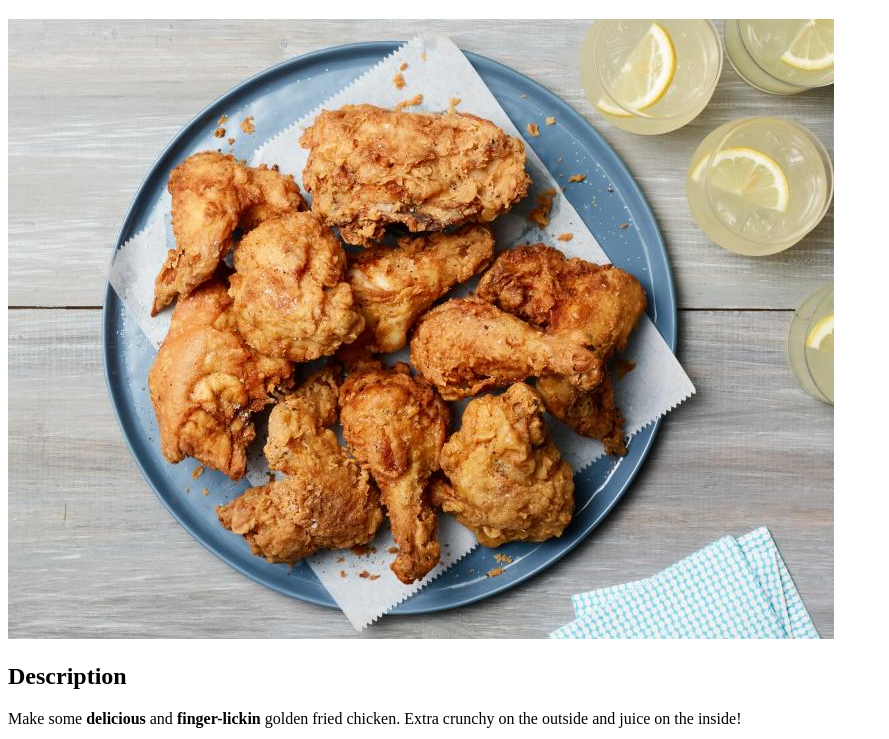
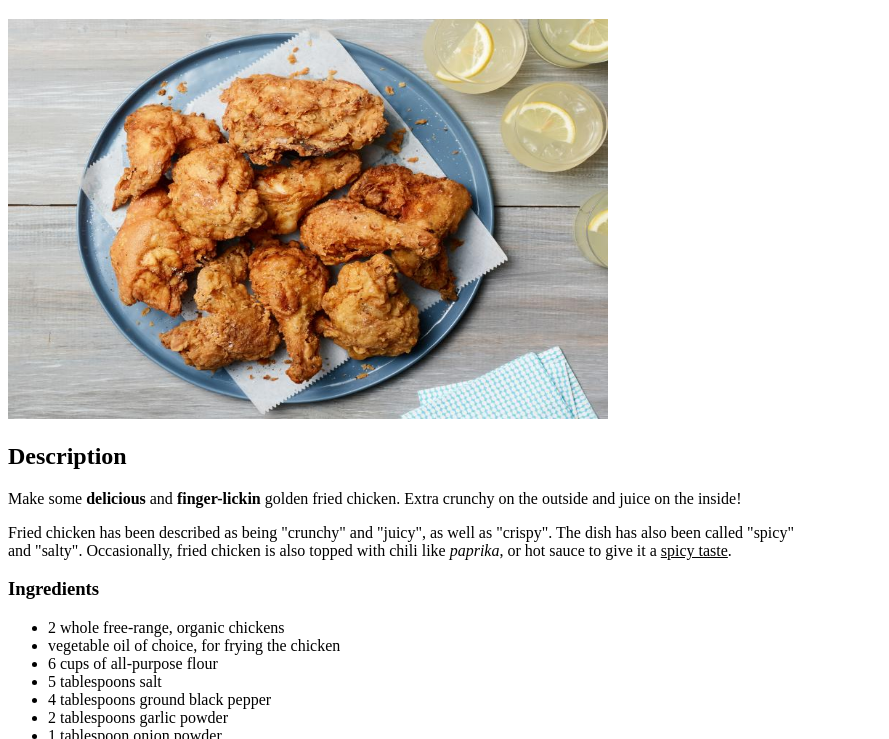
Before and after one commit to mohamedabdalla2/odin-recipes, a plain HTML site: page recipes/fried-chicken.html in a window 1280 px wide. Shown: the part 61-800 px from the top of the page, without its empty margins (0-889 px from the left). Drawn offline with Linux system fonts and the light colour scheme.

Commit message:
Rescale fried chicken image

```diff
--- a/recipes/fried-chicken.html
+++ b/recipes/fried-chicken.html
@@ -6,7 +6,7 @@
     </head>
     <body>
         <h1>Fried Chicken</h1>
-        <img src="../images/chicken.jpeg">
+        <img src="../images/chicken.jpeg" width="600" height="400">
         <h2>Description</h2>
             <p>Make some <b>delicious</b> and <b>finger-lickin</b> golden fried chicken. Extra crunchy on the outside and juice on the inside!</p>
             <p>Fried chicken has been described as being "crunchy" and "juicy", as well as "crispy". The dish has also been called "spicy"<br>
```
